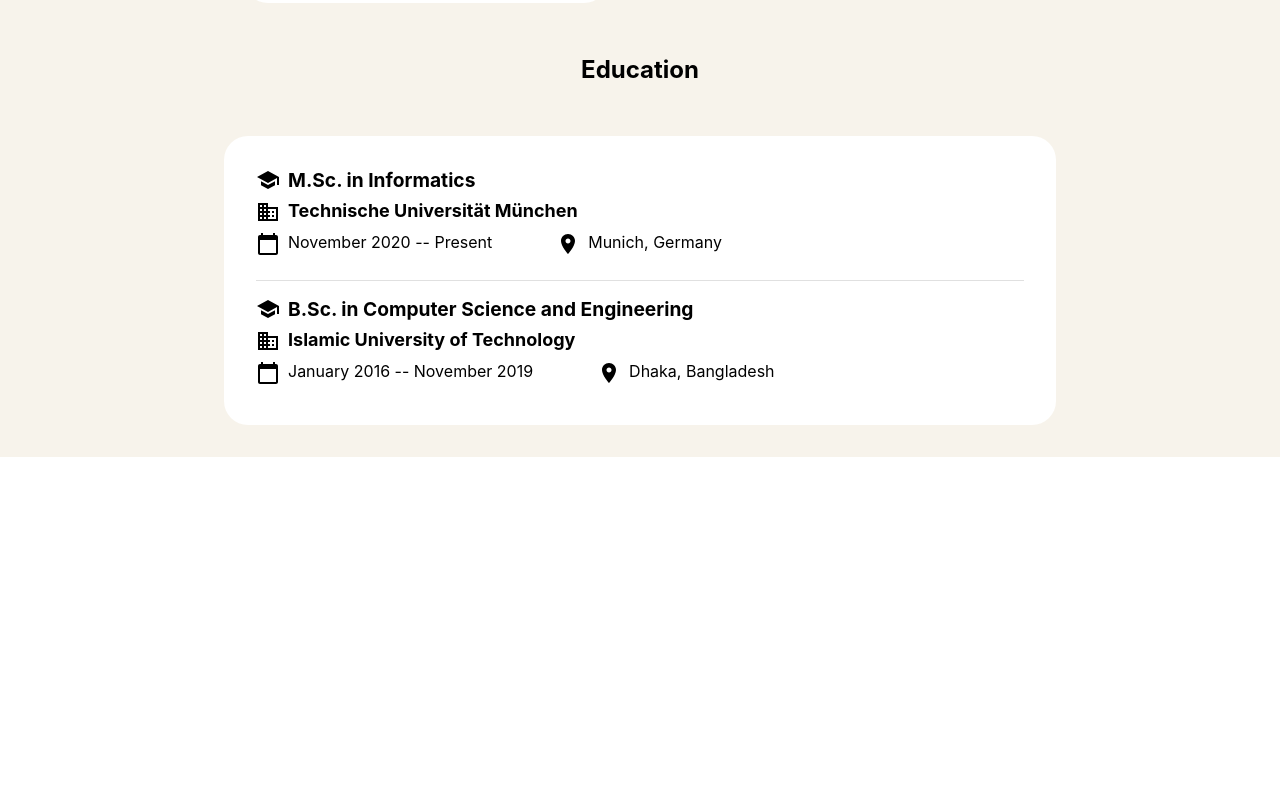
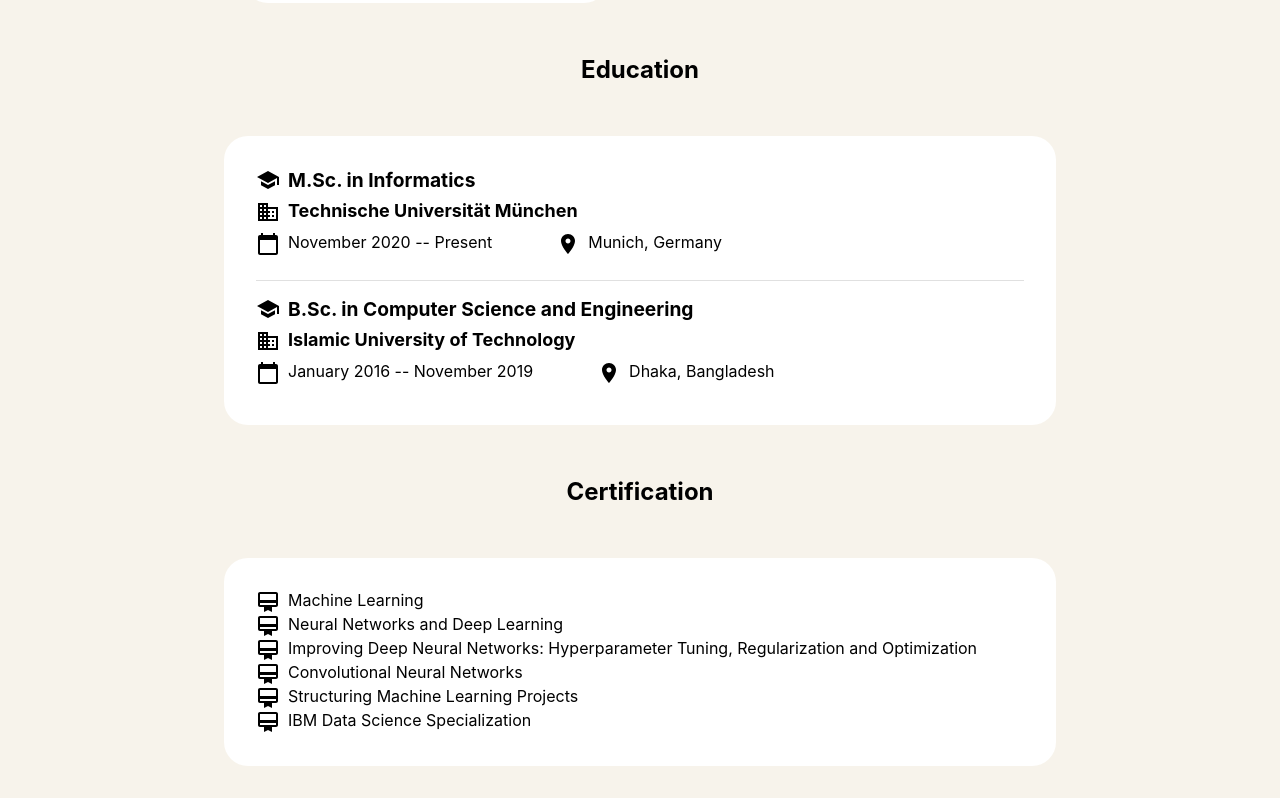
Before and after one commit to abmfahimshahriar/my-portfolio, a React (Create React App) app: page / in a window 1280 px wide. Shown: the part 2710-3508 px from the top of the page. Before the commit the page ends 3167 px from the top, so only its background shows below. Built offline with nearby package versions, Linux system fonts and the light colour scheme.

Commit message:
add certification

```diff
--- a/src/App.css
+++ b/src/App.css
@@ -32,6 +32,18 @@
 .full-width {
   width: 100%;
 }
+
+
+a {
+  color: black;
+  text-decoration: none;
+}
+
+a:hover {
+  text-decoration: underline;
+}
+
+
 @keyframes App-logo-spin {
   from {
     transform: rotate(0deg);
--- /dev/null
+++ b/src/components/Certification/Certification.css
@@ -0,0 +1,21 @@
+.certification-wrapper {
+  width: 100%;
+  display: flex;
+  flex-direction: column;
+  justify-content: center;
+  align-items: center;
+}
+
+.certification-card {
+  width: 60%;
+  display: flex;
+  flex-direction: column;
+  border-radius: 24px;
+  background-color: white;
+  margin: 32px 0;
+  padding: 32px;
+}
+
+.single-certification {
+  display: flex;
+}
--- /dev/null
+++ b/src/components/Certification/Certification.tsx
@@ -0,0 +1,23 @@
+import React from "react";
+import "./Certification.css";
+import CardMembershipIcon from "@material-ui/icons/CardMembership";
+import { certificationData } from "../../data/certificationData";
+
+const Certification = () => {
+  return (
+    <div className="certification-wrapper">
+      <h2>Certification</h2>
+      <div className="certification-card">
+        {certificationData.map((item, idx) => (
+          <div className="single-certification">
+              <CardMembershipIcon />
+              {/* <div style={{ marginLeft: "8px" }}>{item.Title}</div> */}
+              <a href={item.Link} target="_blank" style={{ marginLeft: "8px" }}>{item.Title}</a>
+          </div>
+        ))}
+      </div>
+    </div>
+  );
+};
+
+export default Certification;
--- a/src/components/index.tsx
+++ b/src/components/index.tsx
@@ -6,6 +6,7 @@
 import PersonalProjectInfo from "./PersonalProjectInfo/PersonalProjectInfo";
 import ProjectList from "./ProjectList/ProjectList";
 import Education from "./Education/Education";
+import Certification from "./Certification/Certification";
 
 export {
   Navbar,
@@ -16,4 +17,5 @@
   PersonalProjectInfo,
   ProjectList,
   Education,
+  Certification,
 };
--- /dev/null
+++ b/src/data/certificationData.tsx
@@ -0,0 +1,28 @@
+export const certificationData = [
+  {
+    Title: "Machine Learning",
+    Link:
+      "https://www.coursera.org/account/accomplishments/certificate/E6TMWY8ZZPFA",
+  },
+  {
+    Title: "Neural Networks and Deep Learning",
+    Link: "https://www.coursera.org/account/accomplishments/certificate/44NUHCRXT8L5",
+  },
+  {
+    Title: "Improving Deep Neural Networks: Hyperparameter Tuning, Regularization and Optimization",
+    Link: "https://www.coursera.org/account/accomplishments/certificate/836AD5XBRZ7W",
+  },
+  {
+    Title: "Convolutional Neural Networks",
+    Link: "https://www.coursera.org/account/accomplishments/certificate/WSRMVXQNYUU9",
+  },
+  {
+    Title: "Structuring Machine Learning Projects",
+    Link: "https://www.coursera.org/account/accomplishments/certificate/DUZYS8UX5STP",
+  },
+  {
+    Title: "IBM Data Science Specialization",
+    Link:
+      "https://www.coursera.org/account/accomplishments/specialization/certificate/UP2XDQJBUJ9N",
+  },
+];
--- a/src/pages/HomePage/HomePage.tsx
+++ b/src/pages/HomePage/HomePage.tsx
@@ -8,7 +8,8 @@
   WorkExperience,
   PersonalProjectInfo,
   ProjectList,
-  Education
+  Education,
+  Certification,
 } from "../../components";
 import {
   Link,
@@ -93,7 +94,8 @@
       <PersonalProjectInfo />
       <div className="center-items">
         <ProjectList />
-        <Education/>
+        <Education />
+        <Certification />
       </div>
     </div>
   );
```
